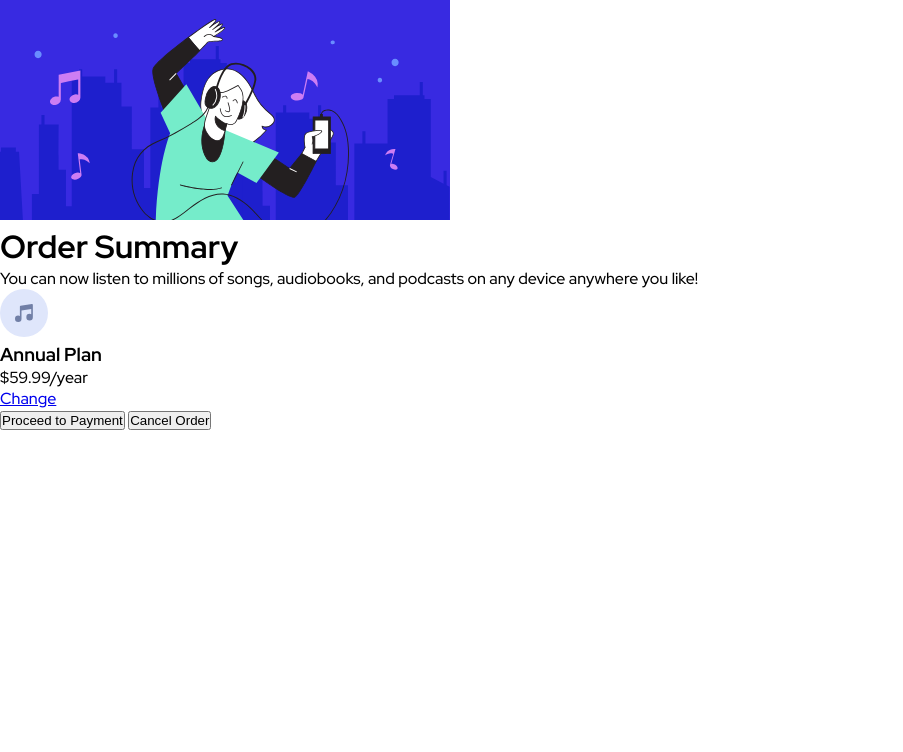
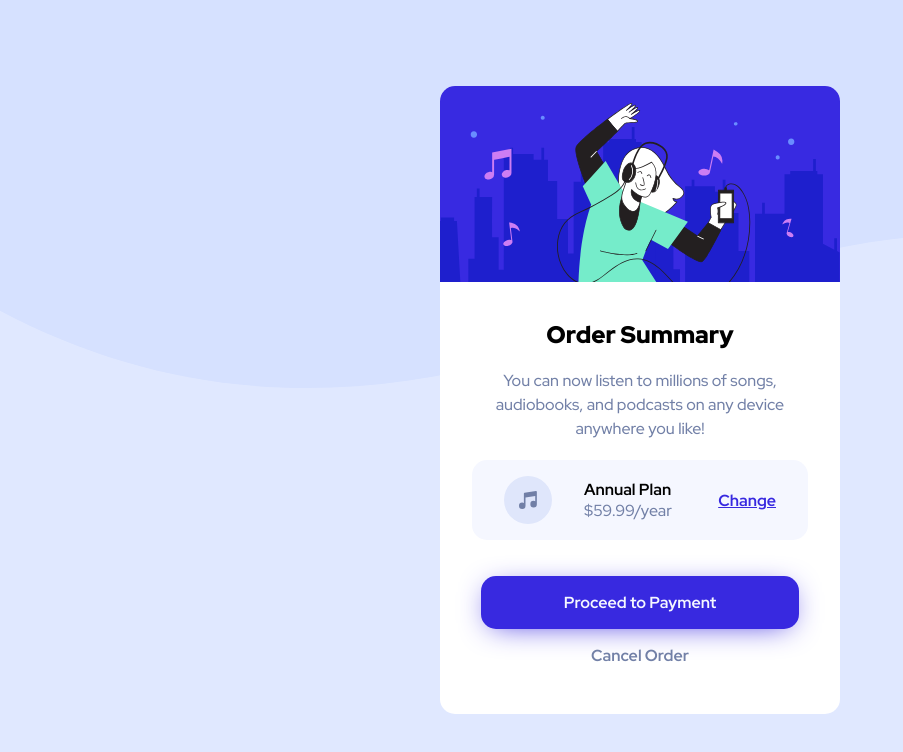
Before and after one commit to Athlla/Order-summary, a plain HTML site: page index.html in a window 1280 px wide. Shown: the whole page, without its empty margins (0-903 px from the left). Drawn offline with Linux system fonts and the light colour scheme.

Commit message:
Solution

```diff
--- a/index.html
+++ b/index.html
@@ -13,26 +13,30 @@
     <title>Order summary card</title>
   </head>
   <body>
-    <main class="container">
+    <main>
+      <div class="container">
         <header>
           <img src="./images/illustration-hero.svg" alt="illustration-hero" />
         </header>
         <div class="content">
-        <h1 class="content__title">Order Summary</h1>
+          <h2 class="content__title">Order Summary</h1>
           <p class="content__description">
             You can now listen to millions of songs, audiobooks, and podcasts on
             any device anywhere you like!
           </p>
-        <div class="content__subscription-plan">
+          <div class="content__plan">
             <img class="logo" src="./images/icon-music.svg" alt="music icon" />
             <div class="plan">
-            <h3>Annual Plan</h3>
-            <p>$59.99/year</p>
+              <p class="plan__title">Annual Plan</p>
+              <p class="plan__price">$59.99/year</p>
             </div>
             <a href="#">Change</a>
           </div>
+          <div class="button">
             <button class="content__button-procced">Proceed to Payment</button>
             <button class="content__button-cancel">Cancel Order</button>
+          </div>
+        </div>
       </div>
     </main>
 
--- a/styles.css
+++ b/styles.css
@@ -3,6 +3,7 @@
 :root {
   --pale-blue: hsl(225, 100%, 94%);
   --bright-blue: hsl(245, 75%, 52%);
+  --not-so-bright-blue: hsl(245, 83%, 68%);
   --very-pale-blue: hsl(225, 100%, 98%);
   --desaturated-blue: hsl(224, 23%, 55%);
   --dark-blue: hsl(223, 47%, 23%);
@@ -16,4 +17,128 @@
 
 body {
   font-family: 'Red Hat Display', sans-serif;
+  background-image: url('./images/pattern-background-mobile.svg');
+  background-color: var(--pale-blue);
+  background-repeat: no-repeat;
+  background-size: contain;
 }
+
+main {
+  width: 100vw;
+  height: 100vh;
+  display: flex;
+  justify-content: center;
+  align-items: center;
+}
+
+.container {
+  width: 90%;
+  max-width: 400px;
+  max-height: 95vh;
+  background: white;
+  border-radius: 15px;
+  overflow: hidden;
+}
+
+header img {
+  object-fit: cover;
+  width: 100%;
+}
+
+.content {
+  padding: 2rem;
+  display: flex;
+  flex-direction: column;
+  align-items: center;
+  gap: 1.2rem;
+}
+
+.content__title {
+  /* margin-bottom: 1rem; */
+  font-weight: 900;
+}
+
+.content__description {
+  font-size: 1rem;
+  color: var(--desaturated-blue);
+  text-align: center;
+  line-height: 1.5;
+  /* margin-bottom: 2rem; */
+}
+
+.content__plan {
+  display: flex;
+  width: 100%;
+  margin-bottom: 1rem;
+  border-radius: 15px;
+  align-items: center;
+  justify-content: space-between;
+  background: var(--very-pale-blue);
+}
+
+.plan {
+  flex: 1;
+  text-align: left;
+  margin-left: 2rem;
+}
+
+.plan__title {
+  font-weight: 700;
+}
+
+.plan__price {
+  color: var(--desaturated-blue);
+}
+
+.content__plan a {
+  color: var(--bright-blue);
+  font-weight: 700;
+}
+
+.content__plan a:hover {
+  text-decoration: none;
+  color: var(--not-so-bright-blue);
+}
+
+button {
+  width: 100%;
+  padding: 1rem;
+  font-size: 1rem;
+  font-weight: 700;
+  border-radius: 15px;
+  border: none;
+  font-family: 'Red Hat Display', sans-serif;
+  cursor: pointer;
+}
+
+.content__button-procced {
+  background-color: var(--bright-blue);
+  color: var(--very-pale-blue);
+  box-shadow: 0px 5px 30px -10px var(--bright-blue);
+}
+.content__button-procced:hover {
+  background: var(--not-so-bright-blue);
+}
+
+.content__button-cancel {
+  background: transparent;
+  color: var(--desaturated-blue);
+}
+
+.content__button-cancel:hover {
+  color: var(--dark-blue);
+}
+
+@media (min-width: 768px) {
+  body {
+    background-image: url('./images/pattern-background-desktop.svg');
+  }
+
+  .container {
+    width: 100%;
+  }
+
+  .content__plan {
+    padding: 1rem 2rem;
+  }
+}
```
Lines whose indentation alone changed are shown as unchanged.
